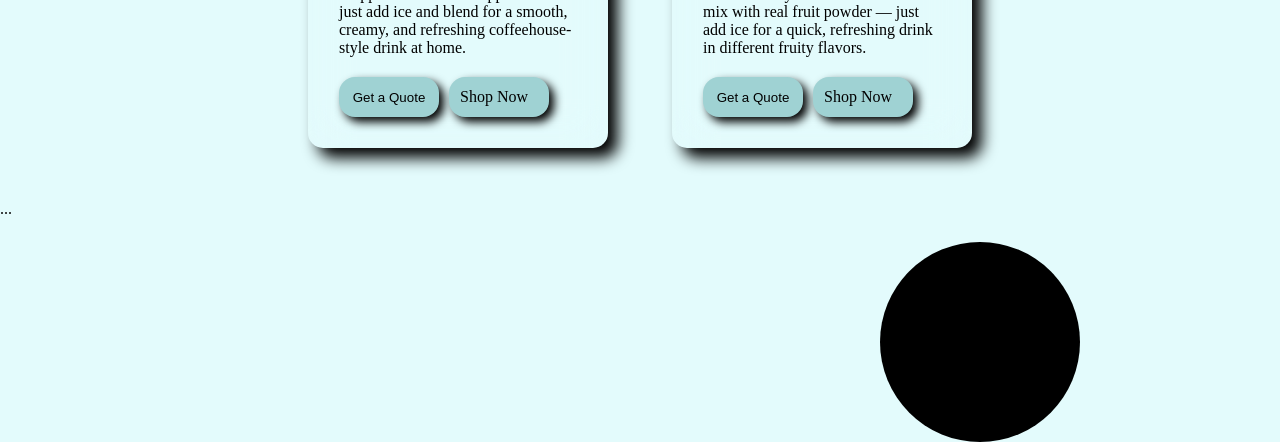
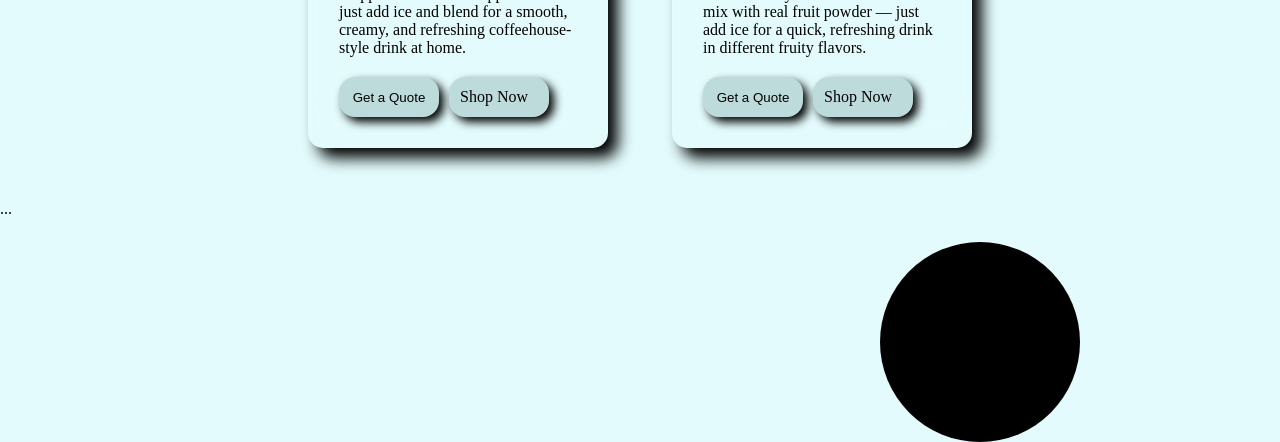
Before and after one commit to karim756/frappit, a plain HTML site: page index.html in a window 1280 px wide. Shown: the part 488-930 px from the top of the page. Drawn offline with Linux system fonts and the light colour scheme; a web font is replaced by a local one.

Commit message:
Update style.css

```diff
--- a/style.css
+++ b/style.css
@@ -5,7 +5,7 @@
 }
 
 :root{
-    --maincolor: #9fd2d3;
+    --maincolor:#bedbdc;
 }
 
 body{
```
